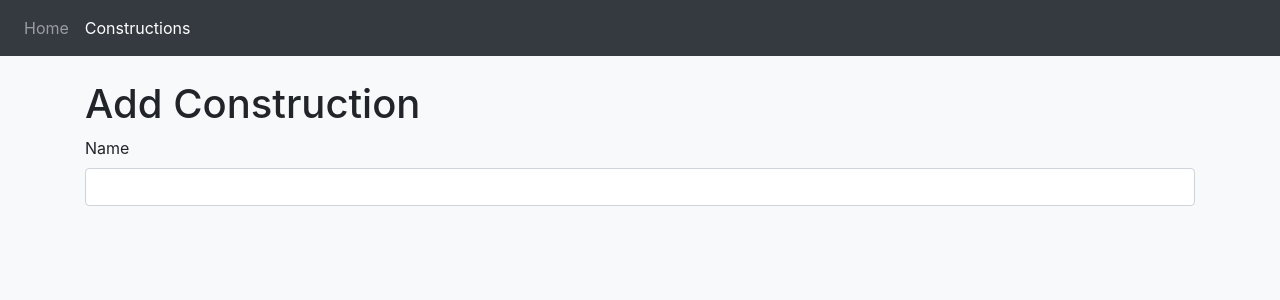
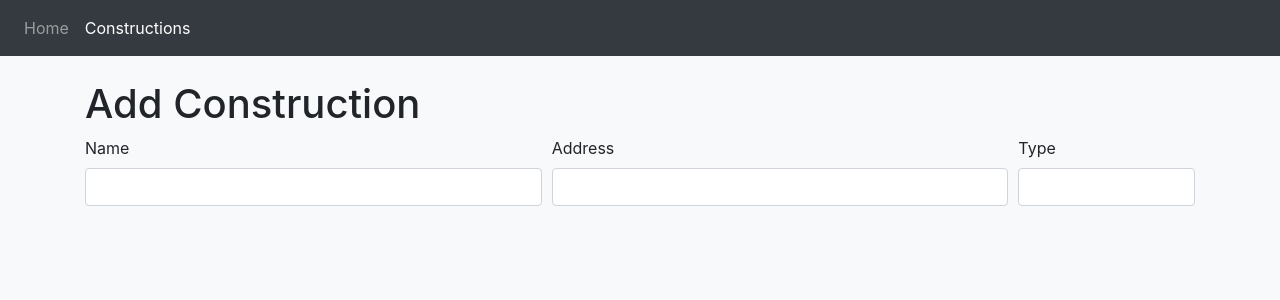
Before and after one commit to EliasHami/batty, a Next.js app: page /constructions/add in a window 1280 px wide. Shown: the top 300 px of the page. Built offline with nearby package versions, Linux system fonts and the light colour scheme.

Commit message:
finished addedit

```diff
--- a/components/constructions/AddEdit.tsx
+++ b/components/constructions/AddEdit.tsx
@@ -64,8 +64,18 @@ const AddEdit:React.FC<AddEditProps> = ({ construction }) => {
           <input type="text" {...register("name" as never)} className={'form-control' + (errors.name ? ' is-invalid' : '')}/>
           <div className="invaid-feedback">{errors.name?.message}</div>
         </div>
+        <div className="form-group col-5">
+          <label>Address</label>
+          <input type="text" {...register("address" as never)} className={'form-control' + (errors.address ? ' is-invalid' : '')}/>
+          <div className="invaid-feedback">{errors.address?.message}</div>
+        </div>
+        <div className="form-group col-2">
+          <label>Type</label>
+          <input type="text" {...register("type" as never)} className={'form-control' + (errors.type ? ' is-invalid' : '')}/>
+          <div className="invaid-feedback">{errors.type?.message}</div>
+        </div>
       </div>
-      </form>
+    </form>
   )
 }
 
```
Also changed, not shown: 1 other file (tests, documents, lock files or other folders).
